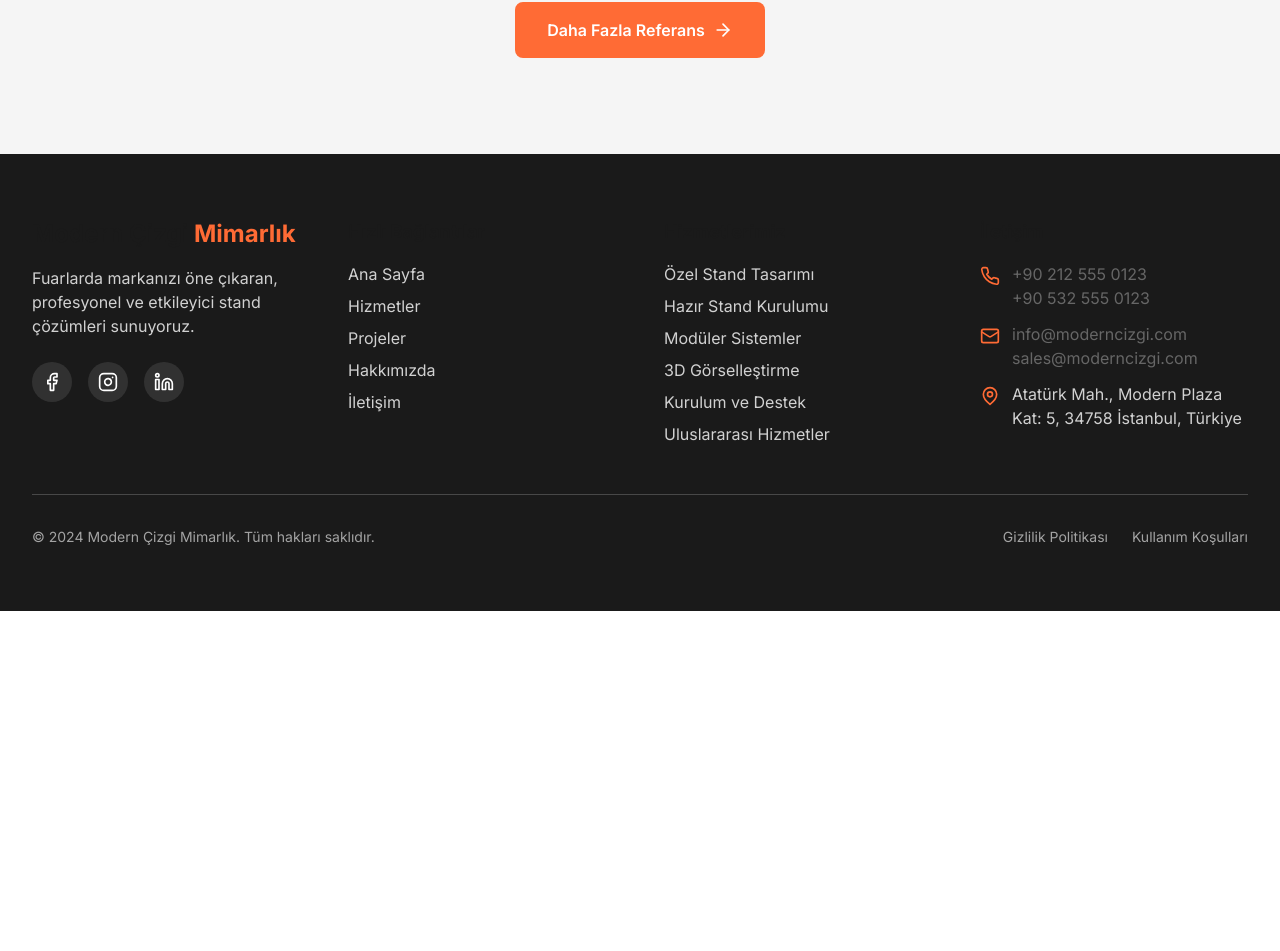
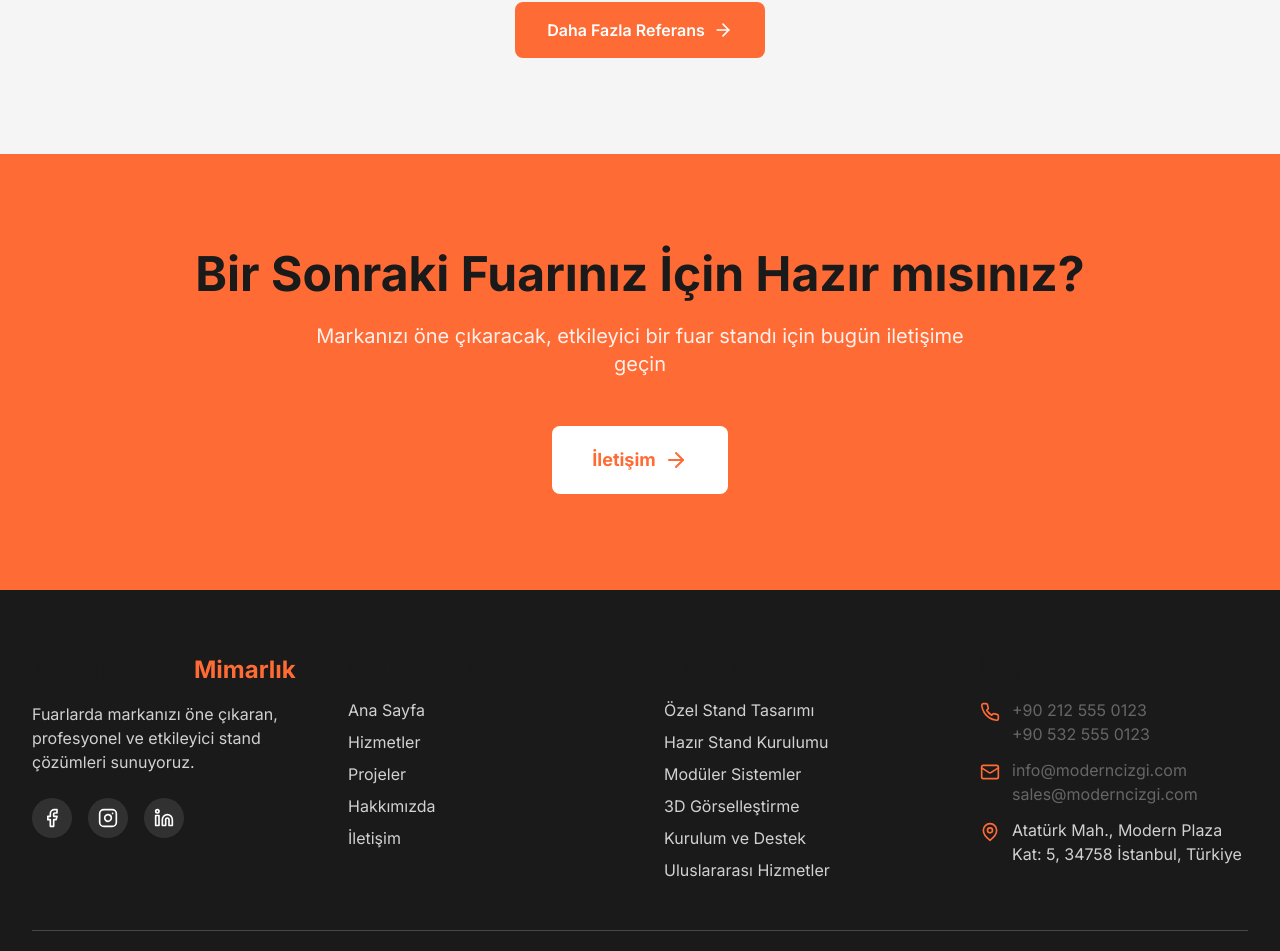
Before and after one commit to mertocp/modern-cizgi-website, a Next.js app: page / in a window 1280 px wide. Shown: the part 3716-4667 px from the top of the page. Before the commit the page ends 4327 px from the top, so only its background shows below. Built offline with nearby package versions, Linux system fonts and the light colour scheme.

Commit message:
updateback page.tsx

```diff
--- a/app/page.tsx
+++ b/app/page.tsx
@@ -163,6 +163,21 @@ export default function Home() {
         </div>
       </section>
 
+      {/* Final CTA */}
+      <section className="py-24 bg-primary text-light">
+        <div className="container text-center">
+          <h2 className="text-4xl md:text-5xl font-bold mb-6">
+            Bir Sonraki Fuarınız İçin Hazır mısınız?
+          </h2>
+          <p className="text-xl mb-12 max-w-2xl mx-auto text-light/90">
+            Markanızı öne çıkaracak, etkileyici bir fuar standı için bugün iletişime geçin
+          </p>
+          <Link href="/iletisim" className="inline-flex items-center gap-2 bg-light text-primary px-10 py-5 rounded-lg font-bold text-lg hover:bg-light/90 transition-all duration-300 hover:scale-105 hover:shadow-xl">
+            İletişim
+            <ArrowRight className="w-6 h-6" />
+          </Link>
+        </div>
+      </section>
     </>
   )
 }
```
